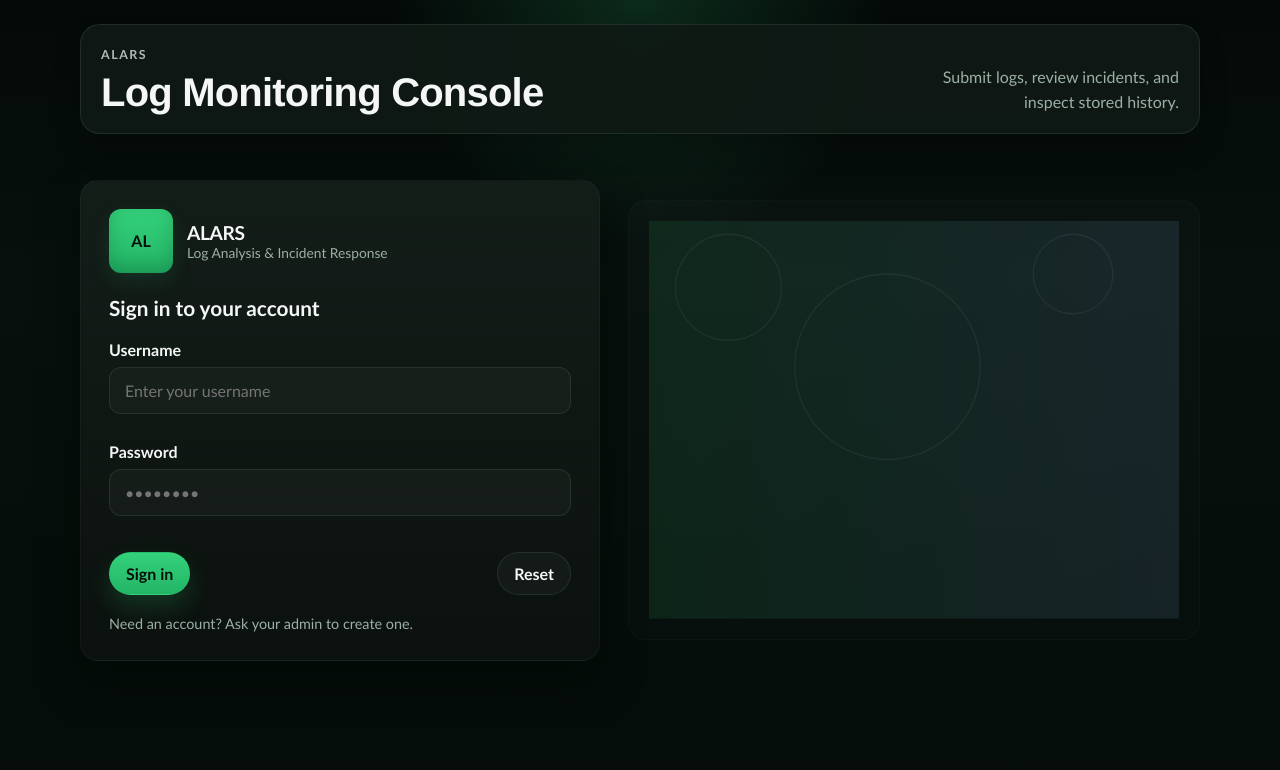
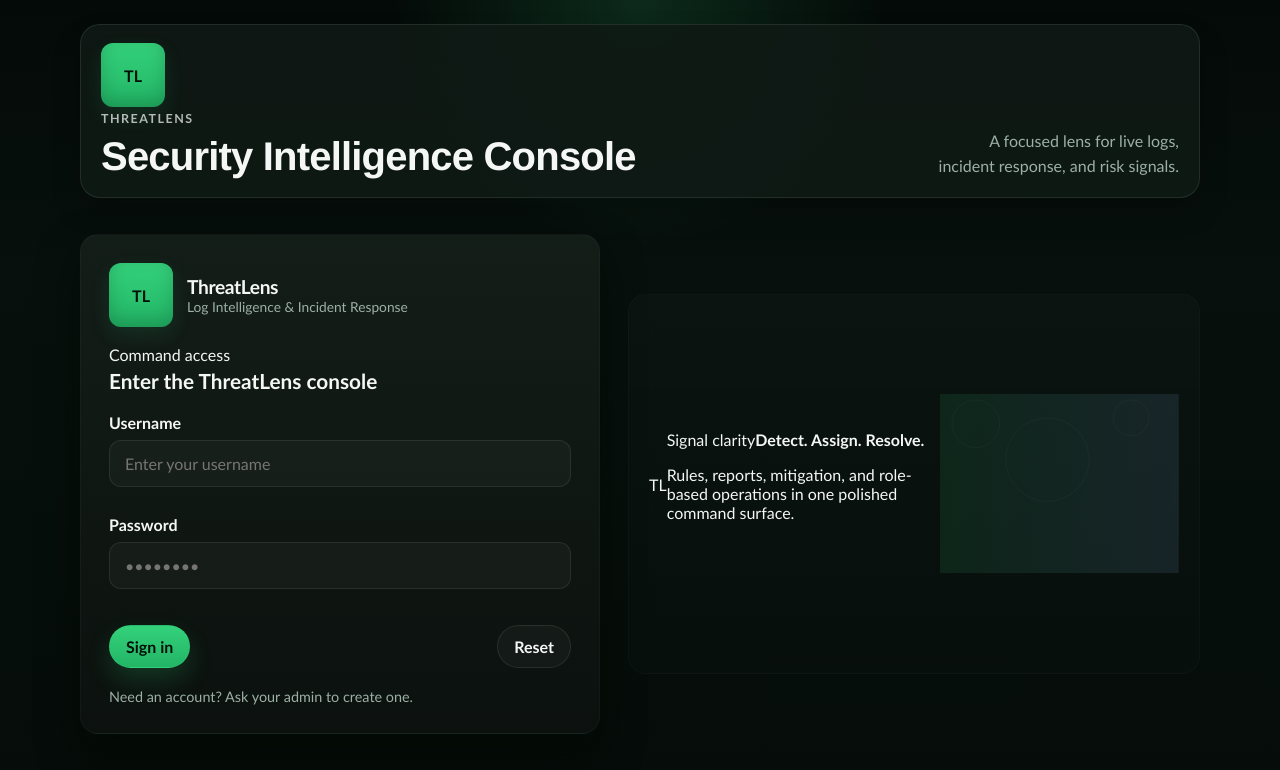
Before and after one commit to ritik-luck/ALARS, a React (Create React App) app in the folder frontend/: page / in a window 1280 px wide. Shown: the top 770 px of the page. Built offline with nearby package versions, Linux system fonts and the light colour scheme; no server answers; the HTML template or start-up script is replaced by a standard one.

Commit message:
Rebrand frontend as ThreatLens

```diff
--- a/frontend/public/index.html
+++ b/frontend/public/index.html
@@ -3,7 +3,7 @@
   <head>
     <meta charset="utf-8" />
     <meta name="viewport" content="width=device-width, initial-scale=1" />
-    <title>ALARS — Automated Log Analysis &amp; Incident Response System</title>
+    <title>ThreatLens — Log Intelligence &amp; Incident Response</title>
   </head>
   <body>
     <noscript>You need to enable JavaScript to run this app.</noscript>
--- a/frontend/src/App.js
+++ b/frontend/src/App.js
@@ -26,13 +26,16 @@ function App() {
   return (
     <div className="app-shell">
       <header className="app-header">
-        <div>
-          <span className="app-header__eyebrow">ALARS</span>
-          <h1 className="app-header__title">Log Monitoring Console</h1>
+        <div className="app-header__brand">
+          <div className="logo-mark logo-mark--small">TL</div>
+          <div>
+            <span className="app-header__eyebrow">ThreatLens</span>
+            <h1 className="app-header__title">Security Intelligence Console</h1>
+          </div>
         </div>
 
         <p className="app-header__copy">
-          Submit logs, review incidents, and inspect stored history.
+          A focused lens for live logs, incident response, and risk signals.
         </p>
       </header>
 
--- a/frontend/src/components/Login.js
+++ b/frontend/src/components/Login.js
@@ -28,15 +28,18 @@ function Login({ onLogin }) {
     <div className="login-viewport">
       <div className="login-card">
         <div className="login-brand">
-          <div className="logo-mark">AL</div>
+          <div className="logo-mark">TL</div>
           <div>
-            <div className="brand-title">ALARS</div>
-            <div className="brand-sub">Log Analysis & Incident Response</div>
+            <div className="brand-title">ThreatLens</div>
+            <div className="brand-sub">Log Intelligence & Incident Response</div>
           </div>
         </div>
 
         <form className="login-form-advanced" onSubmit={handleSubmit}>
-          <h2 className="login-heading">Sign in to your account</h2>
+          <div>
+            <span className="login-kicker">Command access</span>
+            <h2 className="login-heading">Enter the ThreatLens console</h2>
+          </div>
 
           {error && <div className="message message--error">{error}</div>}
 
@@ -83,6 +86,17 @@ function Login({ onLogin }) {
       </div>
 
       <div className="login-visual">
+        <div className="threat-orb">
+          <div className="threat-orb__ring threat-orb__ring--outer" />
+          <div className="threat-orb__ring threat-orb__ring--inner" />
+          <div className="threat-orb__core">TL</div>
+          <div className="threat-orb__scan" />
+        </div>
+        <div className="login-visual__copy">
+          <span>Signal clarity</span>
+          <strong>Detect. Assign. Resolve.</strong>
+          <p>Rules, reports, mitigation, and role-based operations in one polished command surface.</p>
+        </div>
         <svg viewBox="0 0 800 600" preserveAspectRatio="xMidYMid slice" aria-hidden>
           <defs>
             <linearGradient id="g1" x1="0" x2="1">
```
